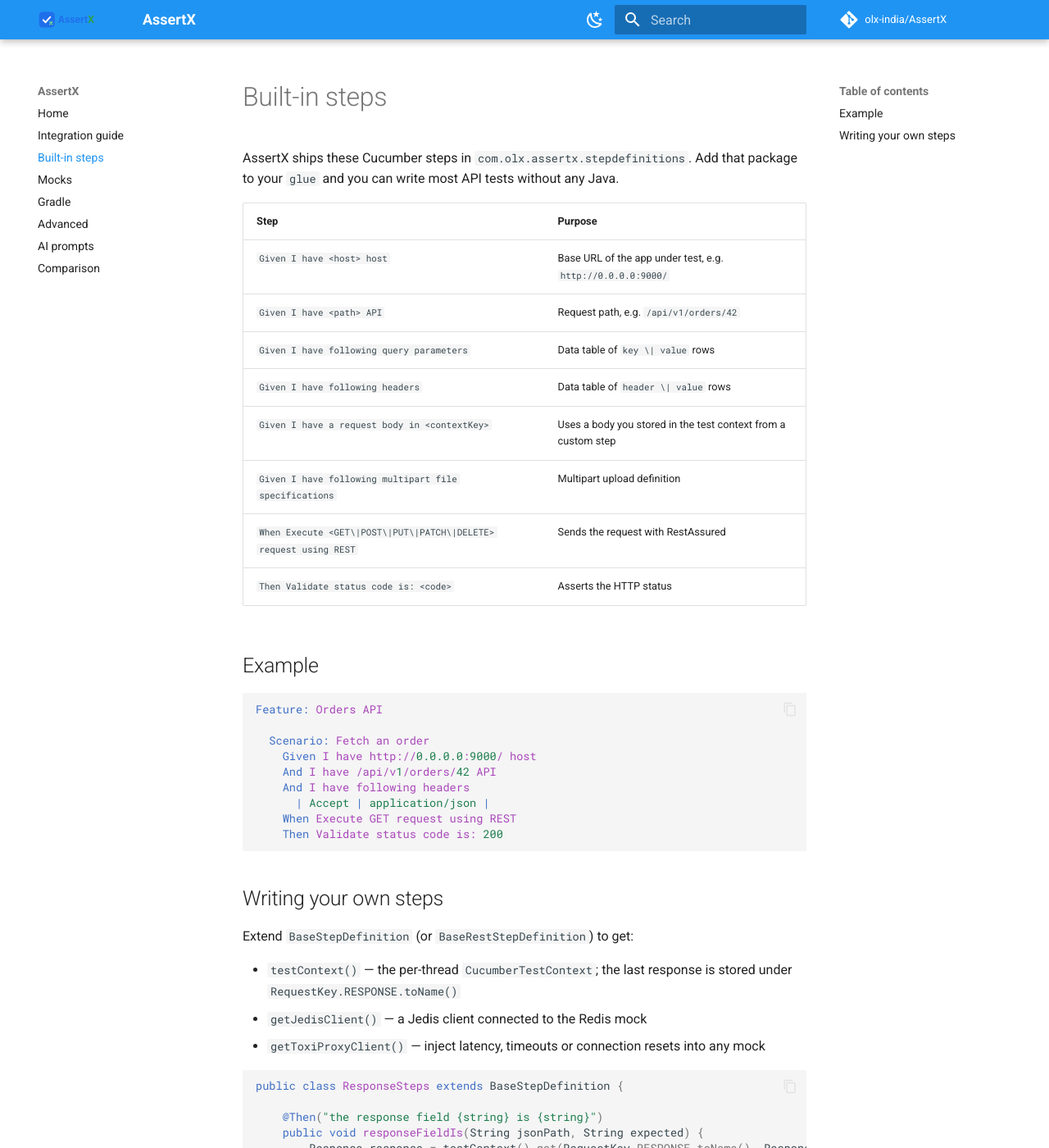
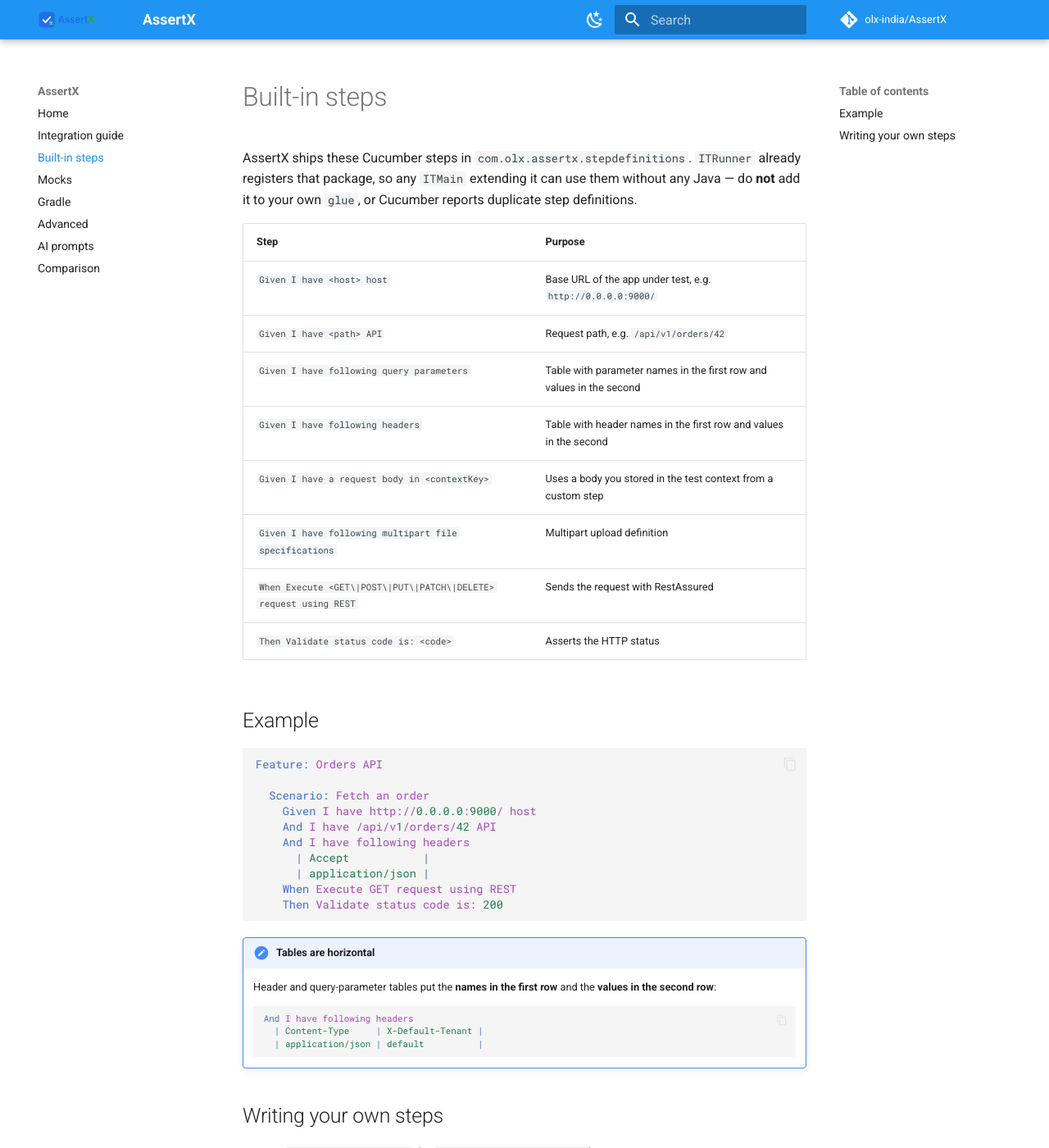
Before and after one commit to olx-india/AssertX, an MkDocs documentation site: the page built from docs/steps.md, in a window 1280 px wide and 1400 px high. Shown: the whole window at 82% size. Built offline with MkDocs 1.6.1 and Material for MkDocs 9.7.7, drawn with Linux system fonts in a browser that asks for light colours; comment, search, counter and statistics services are not loaded; some of the changed text lies outside the part shown.

Commit message:
Fix demo and docs so the sample passes end to end
- Add junit-vintage-engine: failsafe picks the JUnit Platform provider, which
  silently skipped the JUnit 4 ITRunner (0 tests run)
- Port placeholders are named after the route type (${user}), not the folder
- Don't add com.olx.assertx.stepdefinitions to glue; ITRunner already
  registers it and Cucumber reports duplicate step definitions
- Header and query-parameter tables are horizontal (names row, values row)

Also corrects the same mistakes in docs/ and prompts/.

Co-Authored-By: Claude Opus 5.5 <noreply@anthropic.com>

````diff
--- a/docs/steps.md
+++ b/docs/steps.md
@@ -1,14 +1,14 @@
 # Built-in steps
 
-AssertX ships these Cucumber steps in `com.olx.assertx.stepdefinitions`. Add that package to your `glue`
-and you can write most API tests without any Java.
+AssertX ships these Cucumber steps in `com.olx.assertx.stepdefinitions`. `ITRunner` already registers that
+package, so any `ITMain` extending it can use them without any Java — do **not** add it to your own `glue`, or Cucumber reports duplicate step definitions.
 
 | Step | Purpose |
 |------|---------|
 | `Given I have <host> host` | Base URL of the app under test, e.g. `http://0.0.0.0:9000/` |
 | `Given I have <path> API` | Request path, e.g. `/api/v1/orders/42` |
-| `Given I have following query parameters` | Data table of `key \| value` rows |
-| `Given I have following headers` | Data table of `header \| value` rows |
+| `Given I have following query parameters` | Table with parameter names in the first row and values in the second |
+| `Given I have following headers` | Table with header names in the first row and values in the second |
 | `Given I have a request body in <contextKey>` | Uses a body you stored in the test context from a custom step |
 | `Given I have following multipart file specifications` | Multipart upload definition |
 | `When Execute <GET\|POST\|PUT\|PATCH\|DELETE> request using REST` | Sends the request with RestAssured |
@@ -23,10 +23,20 @@ Feature: Orders API
     Given I have http://0.0.0.0:9000/ host
     And I have /api/v1/orders/42 API
     And I have following headers
-      | Accept | application/json |
+      | Accept           |
+      | application/json |
     When Execute GET request using REST
     Then Validate status code is: 200
 ```
+
+!!! note "Tables are horizontal"
+    Header and query-parameter tables put the **names in the first row** and the **values in the second row**:
+
+    ```gherkin
+    And I have following headers
+      | Content-Type     | X-Default-Tenant |
+      | application/json | default          |
+    ```
 
 ## Writing your own steps
 
@@ -47,4 +57,4 @@ public class ResponseSteps extends BaseStepDefinition {
 }
 ```
 
-Add your step package to `glue` next to `com.olx.assertx.stepdefinitions`.
+Add only your own step package to `glue`; the built-in steps are inherited from `ITRunner`.
````
Also changed, not shown: README.md (+1 -1 lines), docs/getting-started.md (+3 -3 lines), prompts/integrate-assertx.md (+3 -3 lines), prompts/write-assertx-tests.md (+9 -5 lines), samples/spring-boot-demo/README.md (+1 -1 lines), 4 other files.
